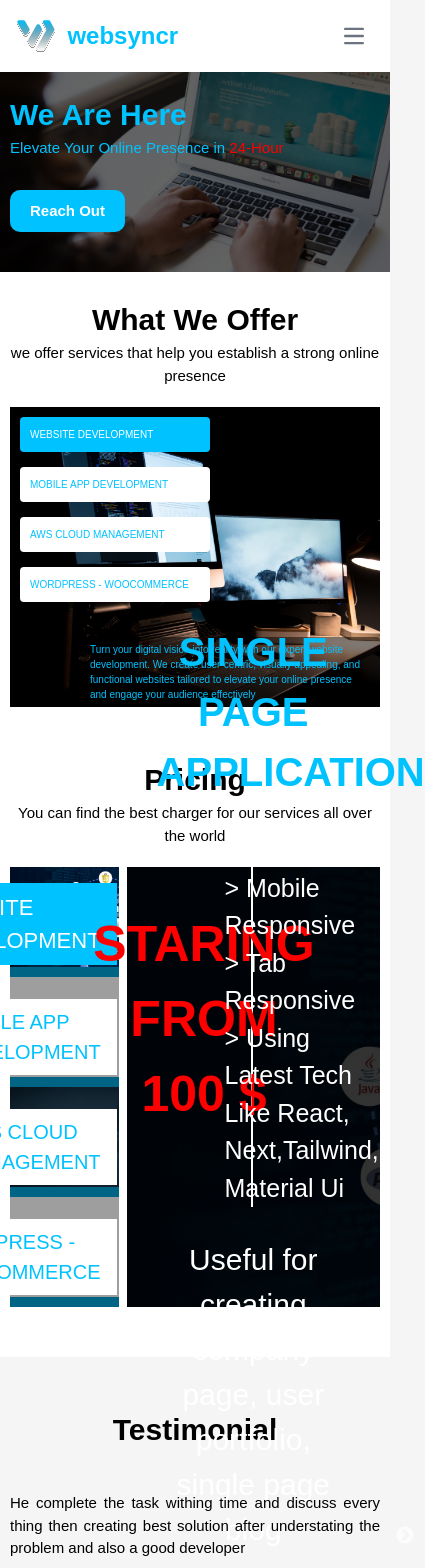
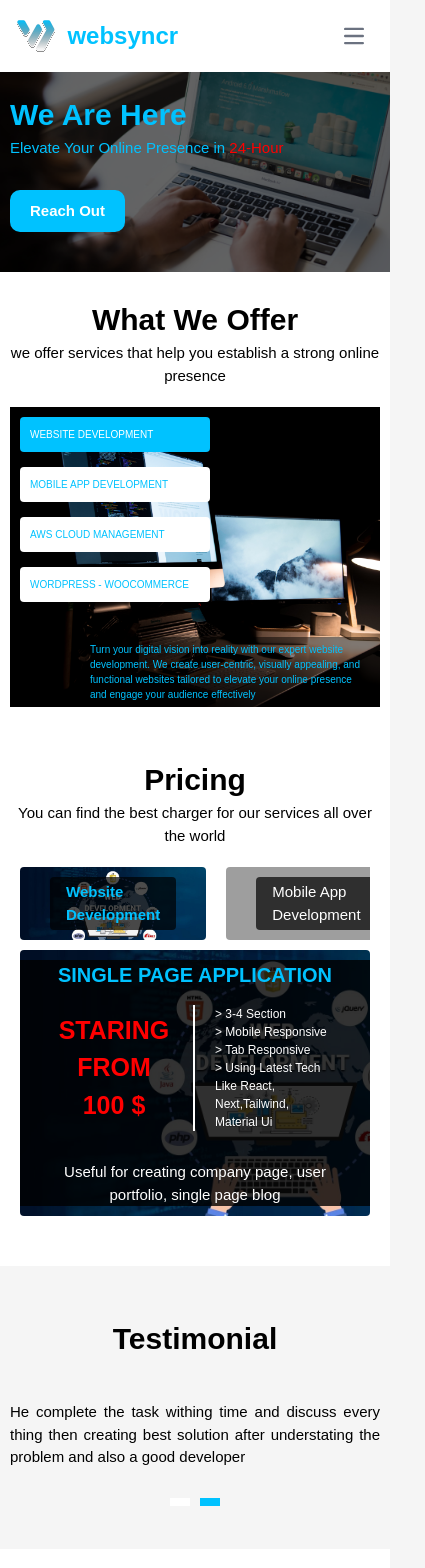
Before and after one commit to DDharma/websyncr_live, a Next.js app: page / in a window 390 px wide. Shown: the top 1568 px of the page, 425 px wide, since content can reach past the window. Built offline with nearby package versions, Linux system fonts and the light colour scheme; grey boxes are pictures that could not be loaded.

Commit message:
mobile resonsive done

```diff
--- a/src/app/components/clients/Projects.jsx
+++ b/src/app/components/clients/Projects.jsx
@@ -11,7 +11,7 @@ const Projects = () => {
         Projects
       </div>
       <div className="flex justify-between items-start mt-[30px] xs:flex-col lg:flex-row">
-        <div className=" xs:w-full lg:w-[50%] xs:flex lg:block overflow-scroll gap-[10px] scrollbar-hidden">
+        <div className=" xs:w-full lg:w-[50%] xs:flex lg:block overflow-scroll hideScroll gap-[20px] scrollbar-hidden">
           {pricing?.map((data, idx) => {
             return (
               <div
--- a/src/app/components/pricing/Pricing.jsx
+++ b/src/app/components/pricing/Pricing.jsx
@@ -7,14 +7,17 @@ const Pricing = () => {
   const [selectedService, setSelectedService] = useState(services[0]);
   return (
     <>
-      <div className="w-full bg-white pt-[50px] xs:px-[10px] lg:px-[90px] pb-[50px]" id="pricing">
+      <div
+        className="w-full bg-white pt-[50px] xs:px-[10px] lg:px-[90px] pb-[50px]"
+        id="pricing"
+      >
         <div className="text-black xs:text-[30px] lg:text-[60px] font-pr font-[700] text-center">
           Pricing
         </div>
         <div className="text-black xs:text-[15px] lg:text-[30px] font-pts font-[400] text-center">
           You can find the best charger for our services all over the world
         </div>
-        <div className="mt-[20px] flex gap-2">
+        <div className="mt-[20px] lg:flex gap-2  xs:hidden">
           <div className="w-[30%] bg-primaryDarkBlue h-fit">
             {services.map((data, idx) => {
               return (
@@ -64,12 +67,85 @@ const Pricing = () => {
                 <div className="text-[30px] text-white flex justify-center px-[40px]">
                   <ul>
                     {selectedService?.whatYouGet?.map((data, idx) => {
-                      return <li className="text-[25px] font-pts capitalize" key={idx}>{"> "}{data}</li>;
+                      return (
+                        <li
+                          className="text-[25px] font-pts capitalize"
+                          key={idx}
+                        >
+                          {"> "}
+                          {data}
+                        </li>
+                      );
                     })}
                   </ul>
                 </div>
               </div>
               <div className="text-center text-white text-[30px] font-pr font-[500] mt-[30px]">
+                {selectedService.dec}
+              </div>
+            </div>
+          </div>
+        </div>
+        <div className="mt-[20px] xs:block lg:hidden px-[10px]">
+          <div className="flex items-center gap-[20px] hideScroll overflow-scroll">
+            {services.map((data, idx) => {
+              return (
+                <div
+                  style={{
+                    backgroundImage: `url(${data.img})`,
+                    backgroundSize: "cover",
+                    backgroundRepeat: "no-repeat",
+                  }}
+                  className="text-[15px] font-pr  px-[30px] py-[10px] rounded"
+                  onClick={() => setSelectedService(data)}
+                >
+                  <div
+                    className={classNames(
+                      "bg-black/70 px-[16px] py-[4px] rounded",
+                      data.id === selectedService.id
+                        ? "text-primaryBlue font-[700]"
+                        : "text-white font-[500]"
+                    )}
+                  >
+                    {data.name}
+                  </div>
+                </div>
+              );
+            })}
+          </div>
+          <div
+            className="w-full mt-[10px] py-[10px] rounded"
+            style={{
+              backgroundImage: `url(${selectedService.img})`,
+              backgroundSize: "cover",
+              backgroundRepeat: "no-repeat",
+            }}
+          >
+            <div className="w-full h-full bg-black/80 flex flex-col justify-center px-[15px]">
+              <div className="text-primaryBlue text-[20px] uppercase font-pr text-center font-[700]">
+                {selectedService?.tittle}
+              </div>
+              <div className="grid grid-cols-2 mt-[15px]">
+                <div className="text-[25px] font-[900] font-pts text-red flex justify-center items-center px-[20px] text-center uppercase border-r-[2px] border-white">
+                  {selectedService?.startingPrice}
+                </div>
+                <div className="text-[15px] text-white flex justify-center px-[20px]">
+                  <ul>
+                    {selectedService?.whatYouGet?.map((data, idx) => {
+                      return (
+                        <li
+                          className="text-[12px] font-pts capitalize"
+                          key={idx}
+                        >
+                          {"> "}
+                          {data}
+                        </li>
+                      );
+                    })}
+                  </ul>
+                </div>
+              </div>
+              <div className="text-center text-white text-[15px] font-pr font-[500] mt-[30px]">
                 {selectedService.dec}
               </div>
             </div>
--- a/src/app/components/testimonial/Testimonial.jsx
+++ b/src/app/components/testimonial/Testimonial.jsx
@@ -28,7 +28,7 @@ const Testimonial = () => {
       <div className="text-black xs:text-[30px] lg:text-[60px] font-pr font-[700] text-center">
         Testimonial
       </div>
-      <div className="mt-[30px]">
+      <div className="mt-[30px] hideSickAerrow">
         <Slider {...settings}>
           {testimonial.map((data, idx) => (
             <div key={idx} className=" xs:px-[10px] lg:px-[90px] pt-[10px] pb-[30px]">
--- a/src/app/globals.css
+++ b/src/app/globals.css
@@ -11,3 +11,11 @@ body {
   color: black;
   background: rgb(245, 245, 245)
 }
+
+.hideScroll::-webkit-scrollbar {
+    display: none;
+}
+
+.hideSickAerrow .slick-arrow {
+  display: none !important;
+}
```
Also changed, not shown: src/app/components/shared/Header.jsx (+98 -4 lines).
